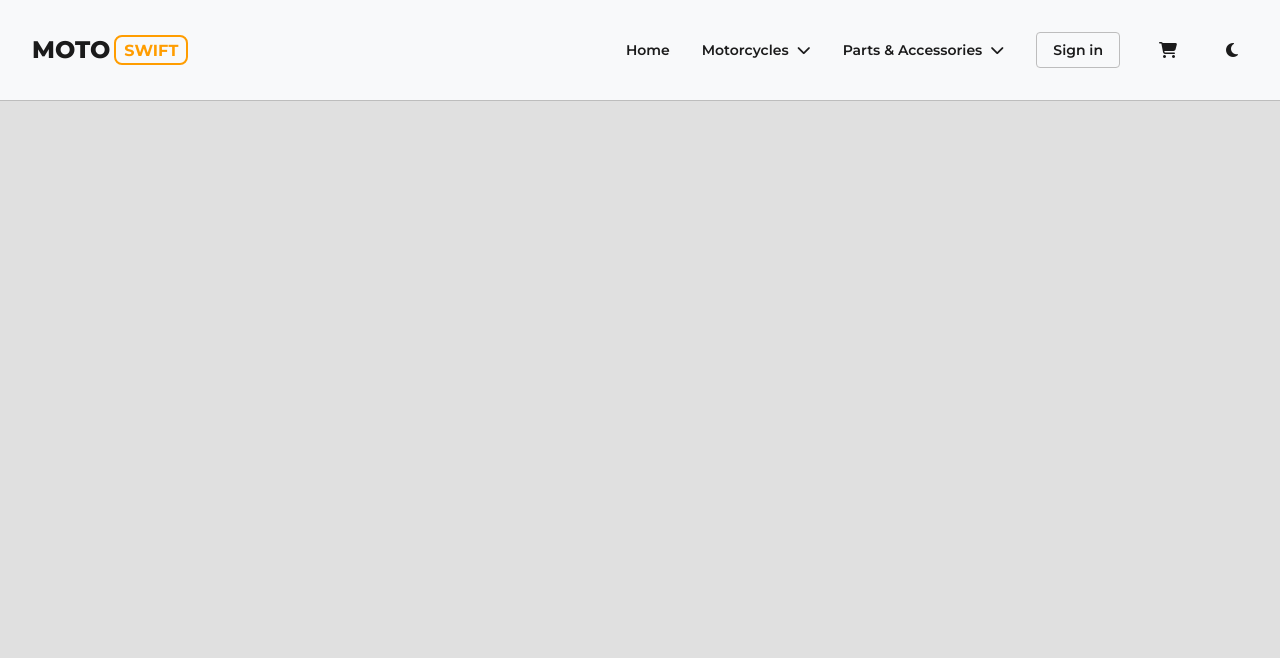
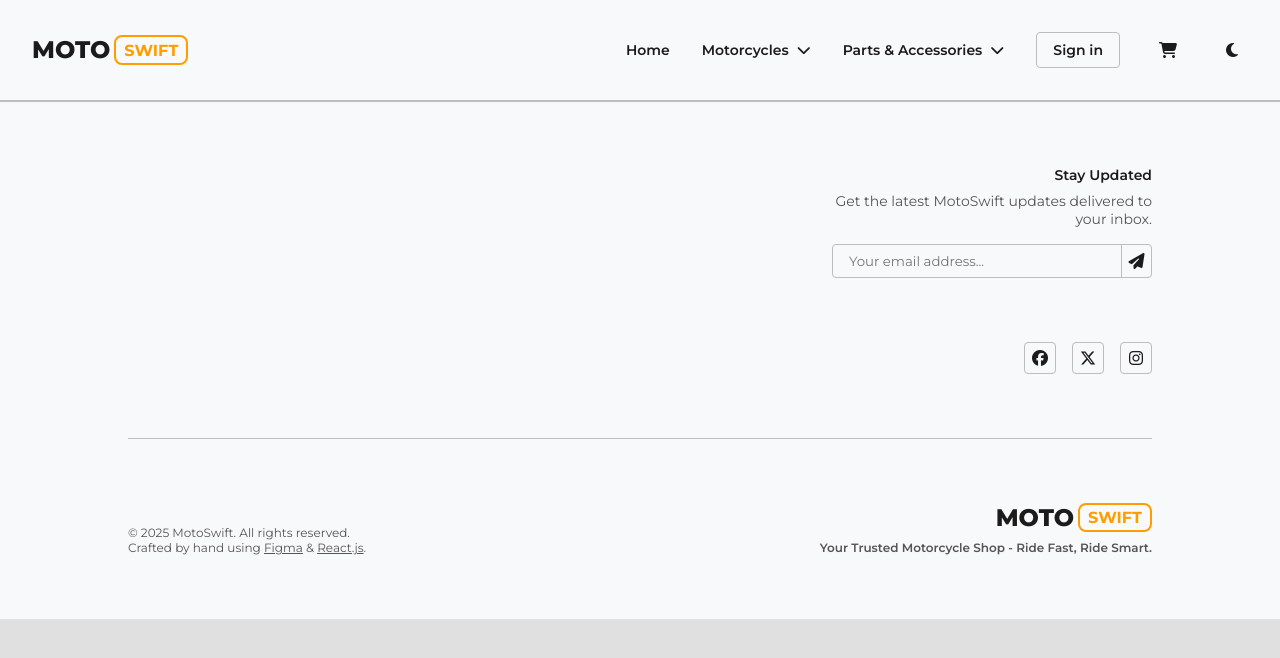
Before and after one commit to BrianPHL/motoswift-ecommerce, a React (Vite) app in the folder client/: page / in a window 1280 px wide. Shown: the top 658 px of the page. Built offline with nearby package versions, Linux system fonts and the light colour scheme.

Commit message:
feat(components): add Footer component

```diff
--- /dev/null
+++ b/client/src/components/Footer/Footer.module.css
@@ -0,0 +1,101 @@
+@import url('../../index.css');
+
+.wrapper {
+    background-color: var(--bg-secondary);
+    flex-direction: column;
+    border-top: 1px solid var(--bg-outline);
+    display: flex;
+    padding: 4rem 8rem;
+    gap: 4rem;
+}
+
+.divider {
+    background-color: var(--bg-outline);
+    height: 1px;
+}
+
+.top {
+    justify-content: space-between;
+    align-items: flex-start;
+    display: flex;
+}
+
+.top-left {
+    align-items: flex-start;
+    display: flex;
+    gap: 4rem;
+}
+
+.newsletter {
+    flex-direction: column;
+    display: flex;
+    width: 20rem;
+    gap: 1rem;
+}
+
+.newsletter-header {
+    flex-direction: column;
+    text-align: right;
+    display: flex;
+    gap: 0.5rem;
+    & > h2 {
+        font-weight: 600;
+        font-size: 0.875rem;
+        color: var(--tg-primary);
+    }
+    & > h3 {
+        font-weight: 400;
+        font-size: 0.875rem;
+        color: var(--tg-secondary);
+    }
+}
+
+.socials {
+    display: flex;
+    gap: 1rem;
+}
+
+.link {
+    text-decoration: underline;
+    transition: 0.25s ease all;
+    &:hover {
+        cursor: pointer;
+        color: var(--accent-base);
+    }
+}
+
+.top-right {
+    flex-direction: column;
+    align-items: flex-end;
+    display: flex;
+    gap: 4rem;
+}
+
+.bottom {
+    justify-content: space-between;
+    align-items: flex-end;
+    display: flex;
+}
+
+.bottom-left {
+    flex-direction: column;
+    align-items: flex-start;
+    display: flex;
+    & > h5 {
+        font-weight: 400;
+        font-size: 0.75rem;
+        color: var(--tg-secondary);
+    }
+}
+
+.bottom-right {
+    flex-direction: column;
+    align-items: flex-end;
+    display: flex;
+    gap: 0.5rem;
+    & > h3 {
+        font-weight: 600;
+        font-size: 0.75rem;
+        color: var(--tg-secondary);
+    }
+}
--- /dev/null
+++ b/client/src/components/Footer/index.jsx
@@ -0,0 +1,60 @@
+import { Logo, Button, InputField } from '@components';
+import { useNavigate } from 'react-router';
+import styles from './Footer.module.css';
+
+const Footer = () => {
+
+    const navigate = useNavigate();
+
+    return (
+        <div className={ styles['wrapper'] }>
+            <div className={ styles['top'] }>
+                <div className={ styles['top-left'] }>
+
+                </div>
+                <div className={ styles['top-right'] }>
+                    <div className={ styles['newsletter'] }>
+                        <div className={ styles['newsletter-header'] }>
+                            <h2>Stay Updated</h2>
+                            <h3>Get the latest MotoSwift updates delivered to your inbox.</h3>
+                        </div>
+                        <InputField hint="Your email address..." icon="fa-solid fa-paper-plane" />
+                    </div>
+                    <div className={ styles['socials'] }>
+                        <Button
+                            type='icon'
+                            icon='fa-brands fa-facebook'
+                            action={ () => { window.location.href = "https://www.facebook.com" } }
+                            isOutlined={ true }
+                        />
+                        <Button
+                            type='icon'
+                            icon='fa-brands fa-x-twitter'
+                            action={ () => { window.location.href = "https://www.facebook.com" } }
+                            isOutlined={ true }
+                        />
+                        <Button
+                            type='icon'
+                            icon='fa-brands fa-instagram'
+                            action={ () => { window.location.href = "https://www.facebook.com" } }
+                            isOutlined={ true }
+                        />
+                    </div>
+                </div>
+            </div>
+            <span className={ styles['divider'] } />
+            <div className={ styles['bottom'] }>
+                <div className={ styles['bottom-left'] }>
+                    <h5>© 2025 MotoSwift. All rights reserved.</h5>
+                    <h5>Crafted by hand using <span className={ styles['link'] } onClick={ () => { window.location.href = "https://www.figma.com" } }>Figma</span> & <span className={ styles['link'] } onClick={ () => { window.location.href = "https://www.react.dev" } }>React.js</span>.</h5>
+                </div>
+                <div className={ styles['bottom-right'] }>
+                    <Logo />
+                    <h3>Your Trusted Motorcycle Shop - Ride Fast, Ride Smart.</h3>
+                </div>
+            </div>
+        </div>
+    );
+}
+
+export default Footer;
--- a/client/src/components/index.js
+++ b/client/src/components/index.js
@@ -4,4 +4,5 @@ export { default as Button } from "./Button";
 export { default as Dropdown } from "./Dropdown";
 export { default as Accordion } from "./Accordion";
 export { default as Header } from "./Header";
+export { default as Footer } from "./Footer";
 export { default as InputField } from "./InputField";
--- a/client/src/pages/Home/index.jsx
+++ b/client/src/pages/Home/index.jsx
@@ -1,11 +1,12 @@
-import Header from '@components/Header';
+import { Header, Footer } from '@components';
 import styles from './Home.module.css';
 
 const Home = () => {
 
     return (
         <div className={ styles.home }>
-            <Header></Header>
+            <Header />
+            <Footer />
         </div>
     );
 
```
